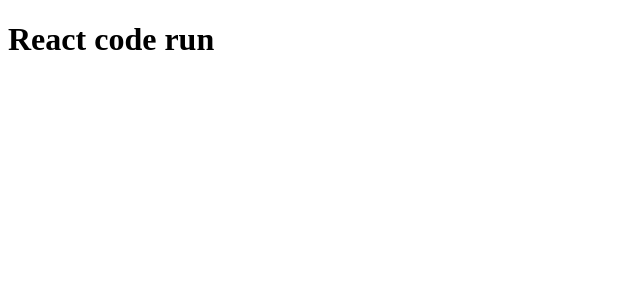
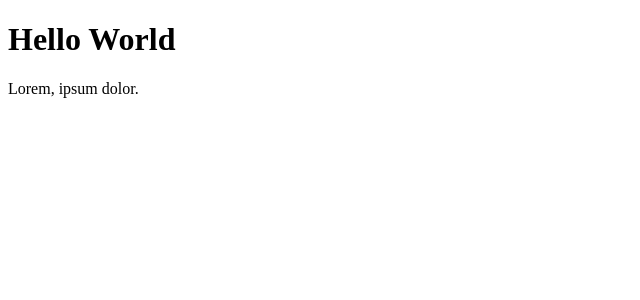
Before and after one commit to Tausifqureshi/React_Revision, a React (Vite) app: page / in a window 1280 px wide. Shown: the top 300 px of the page, without its empty margins (0-640 px from the left). Built offline with nearby package versions, Linux system fonts and the light colour scheme.

Commit message:
Component-File Updated

```diff
--- a/src/App.jsx
+++ b/src/App.jsx
@@ -3,7 +3,9 @@
   return (
     <React.StrictMode>
       <React.Fragment>
-        <h1> React code run </h1>
+
+        <h1> Hello World</h1>
+        <p>Lorem, ipsum dolor.</p>
       </React.Fragment>
     </React.StrictMode>
   );
```
